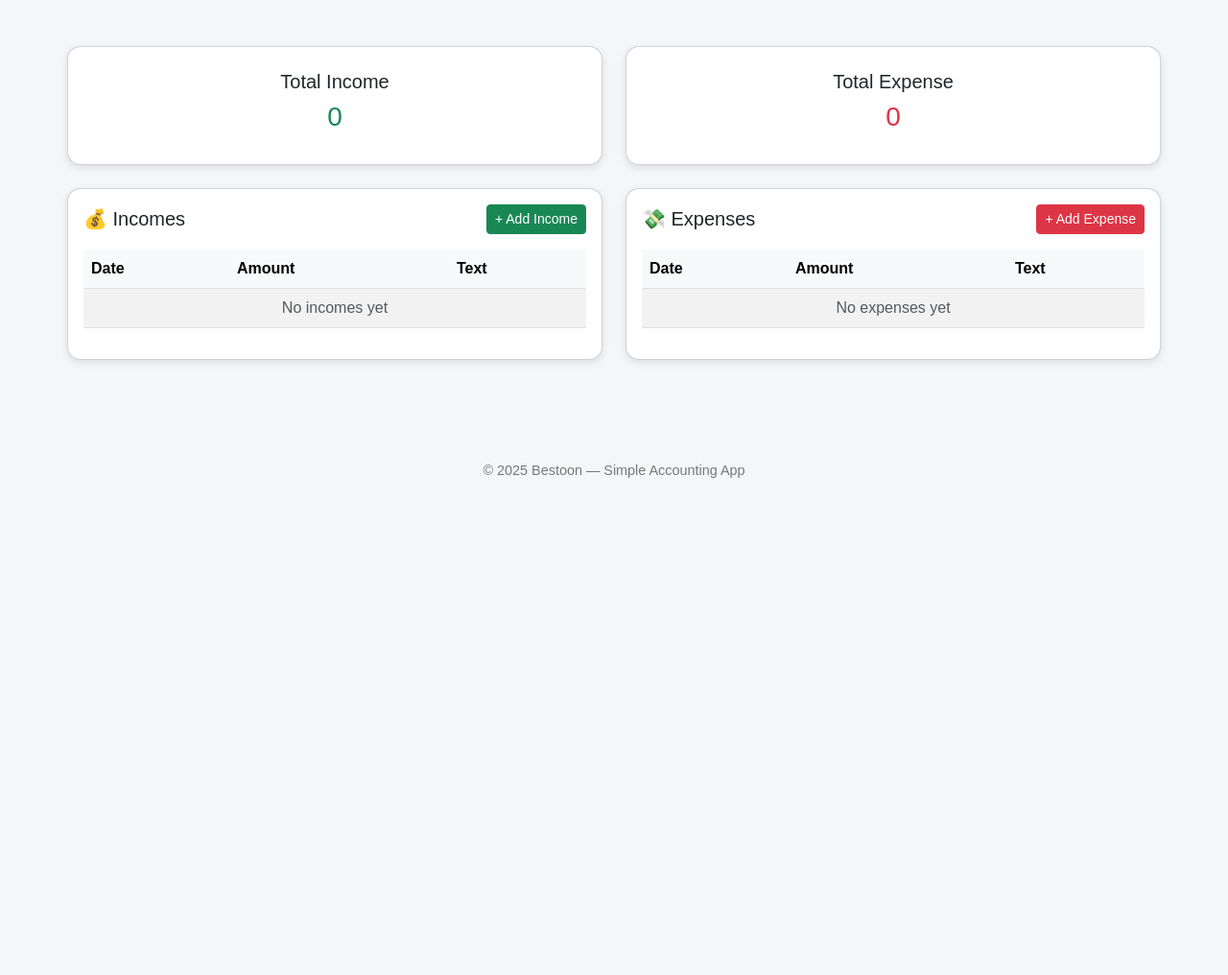
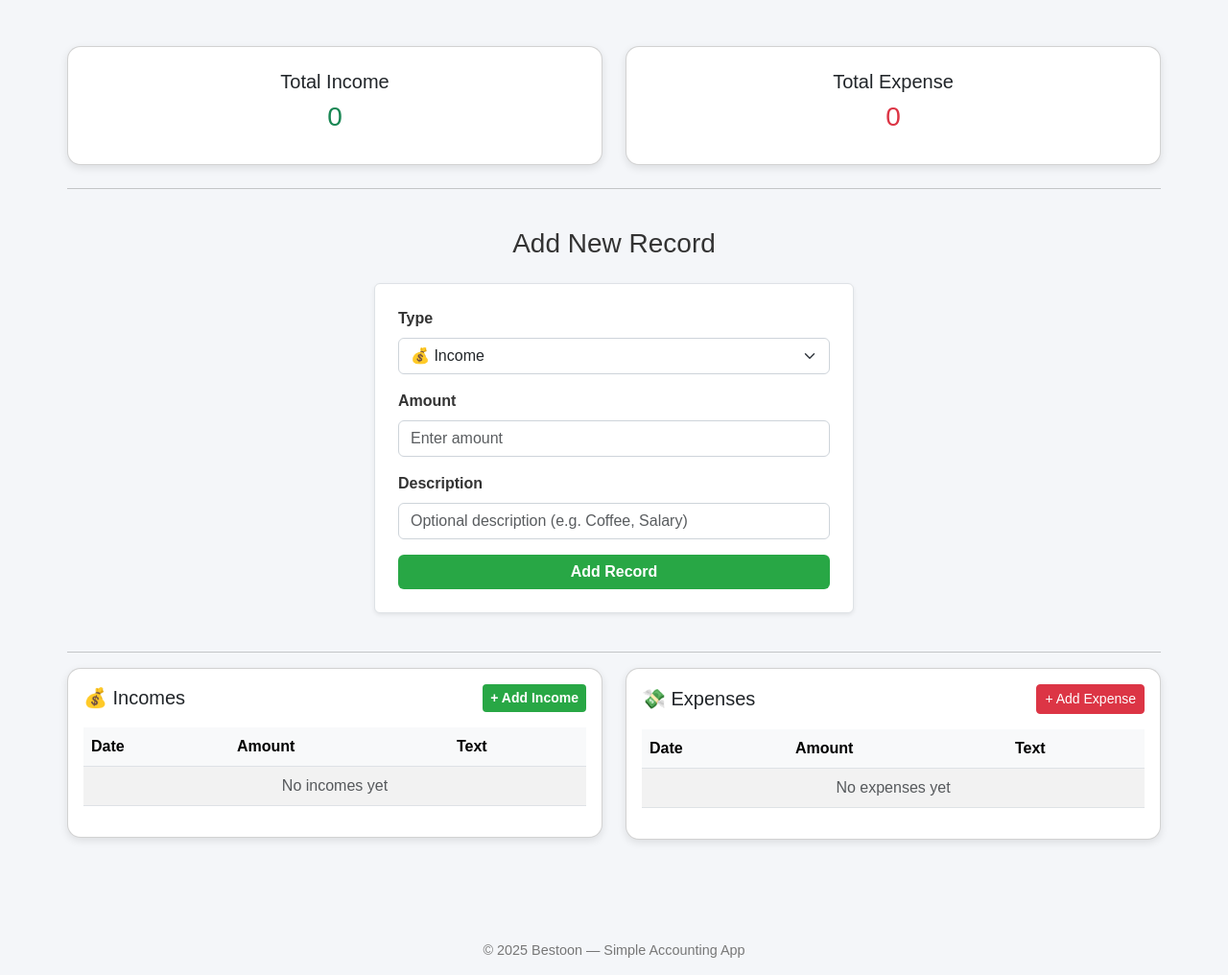
Before and after one commit to Ehsansamiei/Countoon, a Django app: page /dashboard/ in a window 1280 px wide. Shown: the part 166-1182 px from the top of the page at 96% size. Before the commit the page ends 664 px from the top, so only its background shows below. Run offline with Django 5.2, Linux system fonts and the light colour scheme; the visitor is signed in with stand-in values (Sample User, id 1); data that the repository does not hold is empty.

Commit message:
Now we can add income and expense from dashboard

```diff
--- a/web/templates/dashboard.html
+++ b/web/templates/dashboard.html
@@ -200,6 +200,30 @@
       color: #777;
       font-size: 0.9rem;
     }
+
+      .record-form-container {
+    max-width: 500px;
+    margin: 40px auto;
+  }
+
+  .record-form input, .record-form select {
+    border: 1px solid #ced4da;
+  }
+
+  .btn-success {
+    background-color: #28a745;
+    border: none;
+    font-weight: 600;
+    transition: background-color 0.2s;
+  }
+
+  .btn-success:hover {
+    background-color: #218838;
+  }
+
+  .text-center {
+    text-align: center;
+  }
   </style>
 </head>
 <body>
@@ -232,6 +256,66 @@
         </div>
       </div>
     </div>
+
+    <!-- <hr>
+
+    <h3>Add New Record</h3>
+
+    <form method="POST" action="{% url 'add_record' %}">
+
+      {% csrf_token %}
+      <label>Type:</label>
+      <select name="record_type" required>
+        <option value="income">Income</option>
+        <option value="expense">Expense</option>
+      </select>
+
+      <label>Amount:</label>
+      <input type="number" name="amount" step="0.01" required>
+
+      <label>Description:</label>
+      <input type="text" name="text" placeholder="Optional" maxlength="255">
+
+      <button type="submit">Add</button>
+    </form>
+
+    <hr> -->
+
+
+
+<hr>
+
+<div class="record-form-container">
+  <h3 class="text-center mb-4">Add New Record</h3>
+
+  <form method="POST" action="{% url 'add_record' %}" class="record-form shadow-sm p-4 rounded bg-white border">
+    {% csrf_token %}
+
+    <div class="mb-3">
+      <label class="form-label fw-semibold">Type</label>
+      <select name="record_type" class="form-select" required>
+        <option value="income">💰 Income</option>
+        <option value="expense">💸 Expense</option>
+      </select>
+    </div>
+
+    <div class="mb-3">
+      <label class="form-label fw-semibold">Amount</label>
+      <input type="number" name="amount" step="0.01" class="form-control" required placeholder="Enter amount">
+    </div>
+
+    <div class="mb-3">
+      <label class="form-label fw-semibold">Description</label>
+      <input type="text" name="text" class="form-control" placeholder="Optional description (e.g. Coffee, Salary)">
+    </div>
+
+    <button type="submit" class="btn btn-success w-100">Add Record</button>
+  </form>
+</div>
+
+<hr>
+
+
 
     <div class="row g-4">
       <div class="col-md-6">
--- a/web/urls.py
+++ b/web/urls.py
@@ -27,4 +27,5 @@ urlpatterns = [
     path('logout/', views.logout_views, name='logout'),
     path('dashboard/', views.dashboard, name='dashboard'),
     path('register/', views.register, name='register'),
+    path('add_record/', views.add_record, name='add_record'),
 ]
--- a/web/views.py
+++ b/web/views.py
@@ -2,7 +2,6 @@
 
 #Imports
 import datetime
-from django.shortcuts import render
 from django.http import JsonResponse
 from django.views.decorators.csrf import csrf_exempt
 from web.models import User, Token, Expense, Income
@@ -12,7 +11,7 @@ from django.contrib.auth import login
 from django.contrib.auth import authenticate, login, logout
 from django.contrib.auth.decorators import login_required
 from django.contrib import messages
-
+from django.utils import timezone
 
 # Create your views here.
 
@@ -36,8 +35,6 @@ def logout_views(request):
     return redirect('login')
 
 
-
-
 @login_required
 def dashboard(request):
     #Only bring the data of this user
@@ -54,6 +51,20 @@ def dashboard(request):
     }
     return render(request, 'dashboard.html', context)
 
+def add_record(request):
+    if request.method == 'POST':
+        record_type = request.POST.get('record_type')
+        amount = request.POST.get('amount')
+        text = request.POST.get('text','')
+        date = request.POST.get('date') or timezone.now()
+
+        if record_type == 'income':
+            Income.objects.create(user = request.user, amount = amount, text = text, date = date)
+        elif record_type == 'expense':
+            Expense.objects.create(user = request.user, amount = amount, text = text, date = date)
+        return redirect('dashboard')
+    return redirect('dashboard')
+
 @login_required
 def add_expense(request):
     if request.method == 'POST':
@@ -63,6 +74,8 @@ def add_expense(request):
         Expense.objects.create(user = request.user, amount = amount, text = text, date = date)
         return redirect('dashboard')
     return render(request, 'add_expense.html')
+
+
 
 @login_required
 def add_income(request):
```
